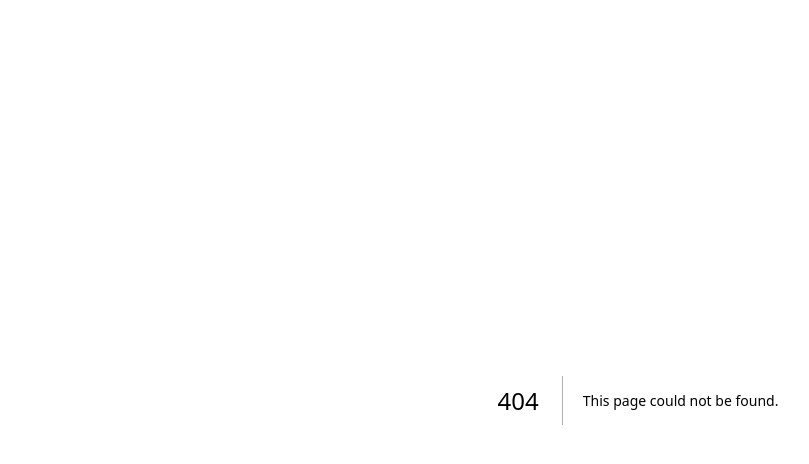
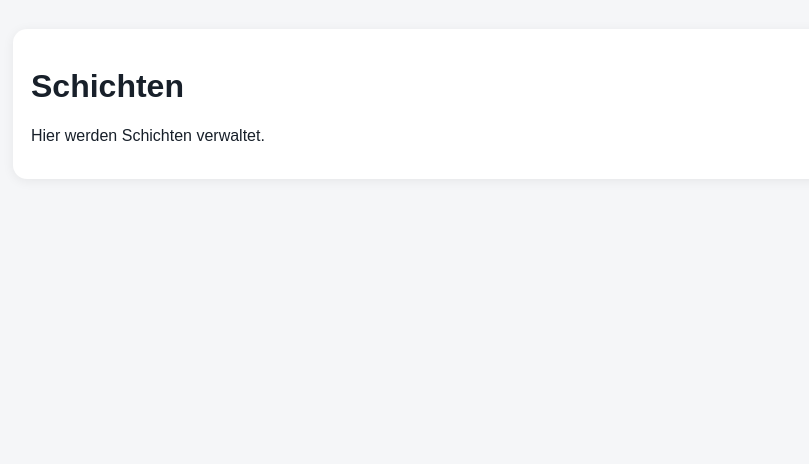
Before and after one commit to Lippi1975/Dienstplan-2, a Next.js app: page /schichten in a window 1280 px wide. Before the commit this address had no page. Shown: the top 464 px of the page, without its empty margins (2-811 px from the left). Built offline with nearby package versions, Linux system fonts and the light colour scheme.

Commit message:
Create page.tsx

```diff
--- /dev/null
+++ b/app/schichten/page.tsx
@@ -0,0 +1,10 @@
+export default function Schichten() {
+  return (
+    <main className="container">
+      <div className="card">
+        <h1>Schichten</h1>
+        <p>Hier werden Schichten verwaltet.</p>
+      </div>
+    </main>
+  );
+}
```
